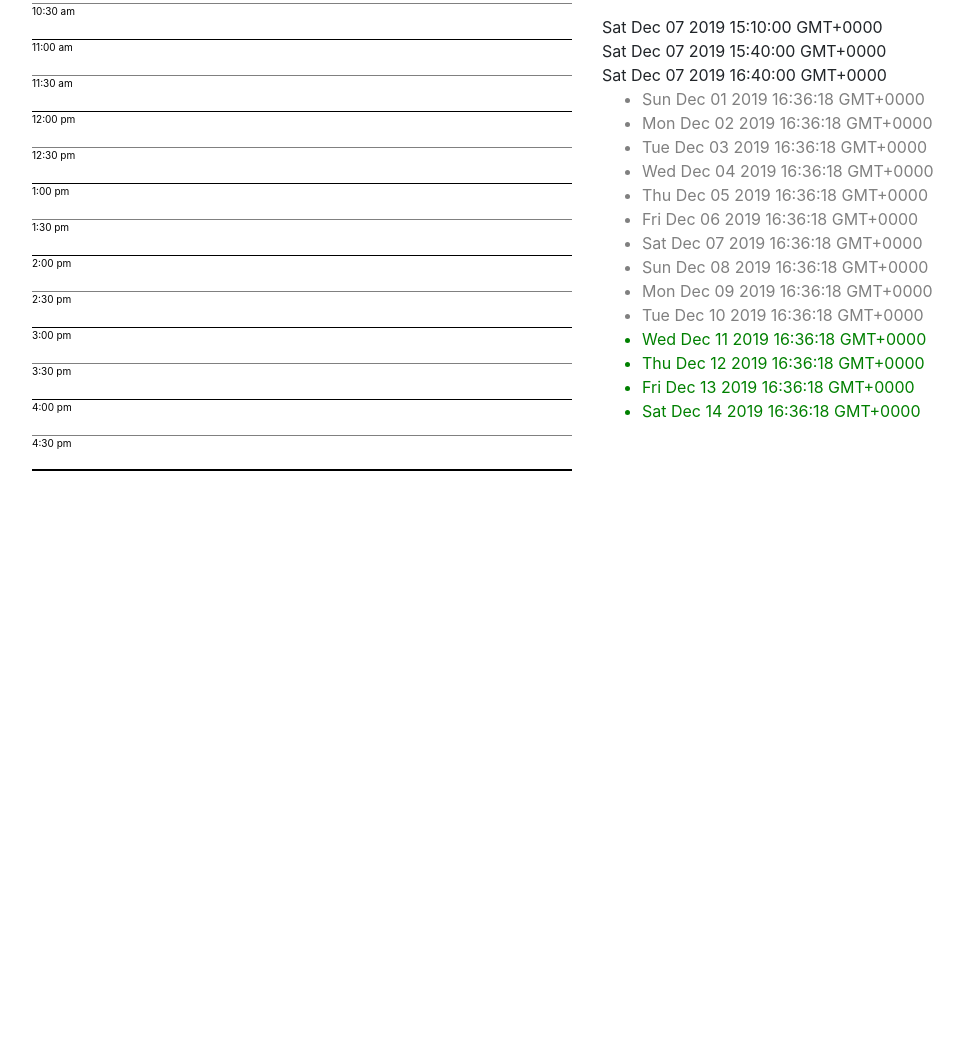
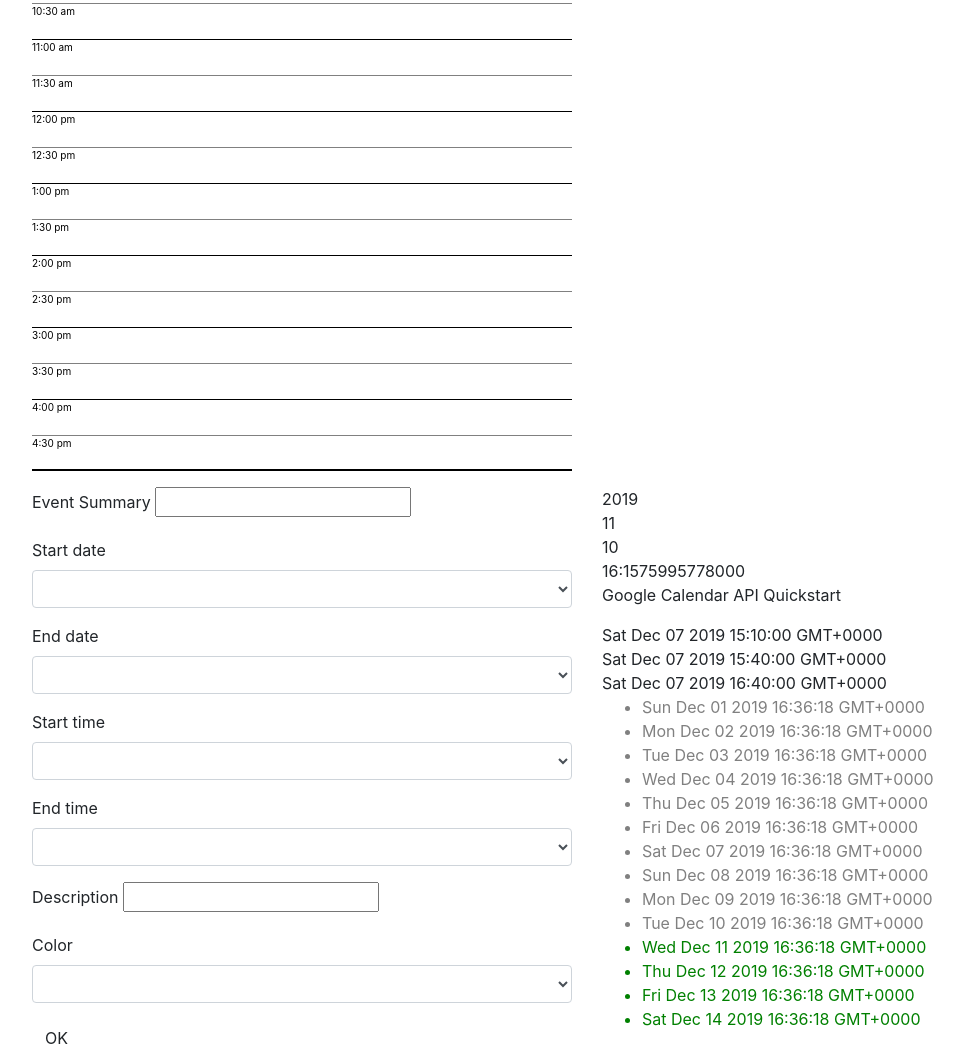
Before and after one commit to krpharr/musicians-journal, a plain HTML site: page index.html in a window 1280 px wide. Shown: the part 332-1389 px from the top of the page, without its empty margins (53-1017 px from the left). Before the commit the page ends 819 px from the top, so only its background shows below. Drawn offline with nearby package versions, Linux system fonts and the light colour scheme.

Commit message:
created simple html containers for event-view and event-edit

```diff
--- a/assets/css/style.css
+++ b/assets/css/style.css
@@ -42,6 +42,8 @@ p {
     opacity: 1;
     border-radius: 10px;
     color: white;
+    padding: 4px 8px;
+    font-size: 12px;
     ;
     /* z-index: 100; */
 }
--- a/index.html
+++ b/index.html
@@ -33,22 +33,63 @@
 
             </div>
 
+            <div class="col-sm-12 col-md-6" id="event-view-ID">
+                <h3 id="event-summary-ID">
+                </h3>
+                <p id="event-start-ID"></p>
+                <p id="event-end-ID"></p>
+                <p id="event-duration-ID"></p>
+                <p id="event-description-ID"></p>
+                <p id="event-colorId-ID"></p>
+                <button id="event-edit-button-ID">Edit</button>
+            </div>
+        </div>
+
+        <div class="row">
+            <div class="col-sm-12 col-md-6" id="event-event-view-ID">
+                <form>
+                    <div class="form-group">
+                        <label for="event-summary-input-ID">Event Summary</label>
+                        <input class="" type="text" id="event-summary-input-ID">
+                    </div>
+                    <div class="form-group">
+                        <label for="start-date-select-ID">Start date</label>
+                        <select class="form-control" id="start-date-select-ID"></select>
+                    </div>
+                    <div class="form-group">
+                        <label for="end-date-select-ID">End date</label>
+                        <select class="form-control" id="end-date-select-ID"></select>
+                    </div>
+                    <div class="form-group">
+                        <label for="start-time-select-ID">Start time</label>
+                        <select class="form-control" id="start-time-select-ID"></select>
+                    </div>
+                    <div class="form-group">
+                        <label for="end-time-select-ID">End time</label>
+                        <select class="form-control" id="end-time-select-ID"></select>
+                    </div>
+                    <div class="form-group">
+                        <label for="event-description-input-ID">Description</label>
+                        <input class="" type="text" id="event-description-input-ID">
+                    </div>
+                    <div class="form-group">
+                        <label for="event-color-select-ID">Color</label>
+                        <select class="form-control" id="event-color-select-ID"></select>
+                    </div>
+                    <button class="btn" type="submit" id="edit-event-submit-ID">OK</button>
+                </form>
+            </div>
+
             <div class="col-sm-12 col-md-6">
                 <div id="year"></div>
                 <div id="month"></div>
                 <div id="date"></div>
                 <div id="time"></div>
-
-
                 <p>Google Calendar API Quickstart</p>
-
                 <!--Add buttons to initiate auth sequence and sign out-->
                 <button id="authorize_button" style="display: none;">Authorize</button>
                 <button id="signout_button" style="display: none;">Sign Out</button>
-
                 <pre id="content" style="white-space: pre-wrap;"></pre>
-
-
                 <div id="test-display"></div>
             </div>
         </div>
```
